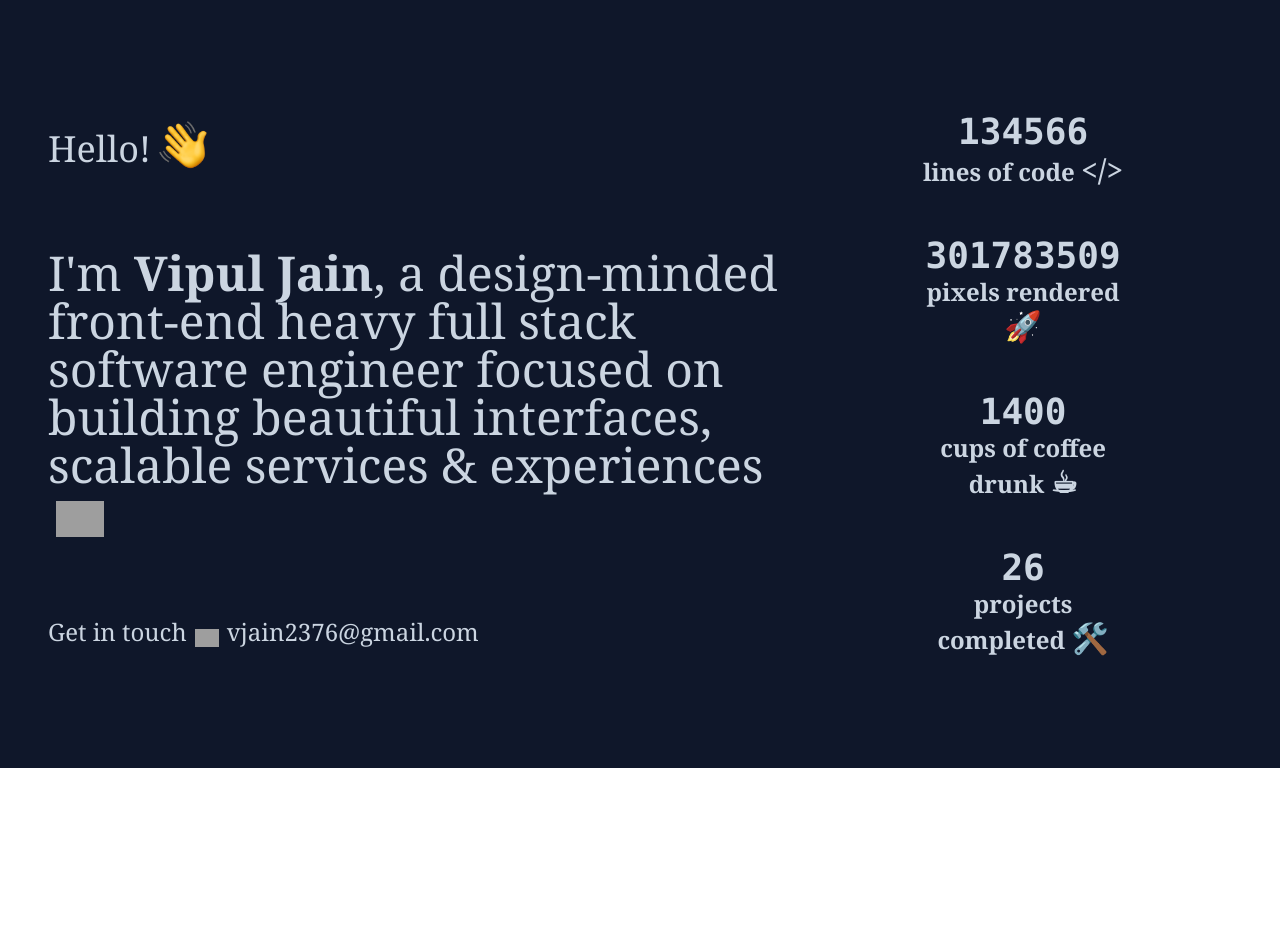
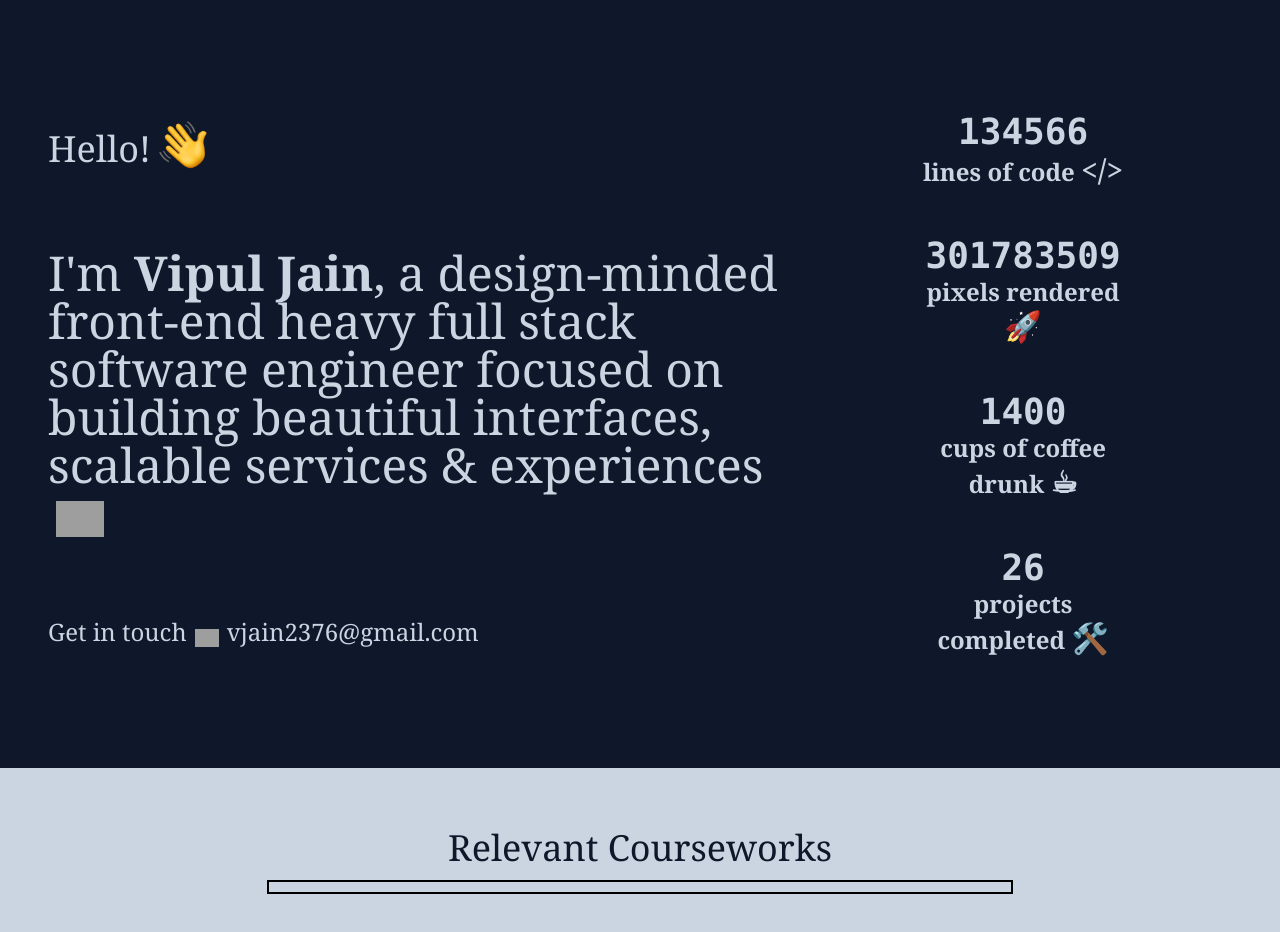
Before and after one commit to vj015/personal-portfolio, a Nuxt app in the folder portfolio/: page / in a window 1280 px wide. Shown: the top 932 px of the page. Before the commit the page ends 800 px from the top, so only its background shows below. Built offline with nearby package versions, Linux system fonts and the light colour scheme; grey boxes are pictures that could not be loaded.

Commit message:
added projects

```diff
--- a/portfolio/app.vue
+++ b/portfolio/app.vue
@@ -1,6 +1,7 @@
 <template>
   <div>
     <Home />
+    <Projects />
   </div>
 </template>
 <script setup lang="ts">
--- /dev/null
+++ b/portfolio/components/Projects.vue
@@ -0,0 +1,13 @@
+<template>
+  <div class="max-h-full max-w-full bg-slate-300 text-slate-900 font-serif px-12 py-12">
+    <div class="max-w-4xl mx-auto flex flex-col items-center">
+        <h1 class="text-3xl sm:text-4xl leading-tight m-3">{{ "Relevant Courseworks" }}</h1>
+        <div class="w-5/6 h-3.5 dummy "></div>
+    </div>
+  </div>
+</template>
+<style>
+.dummy {
+    border: 2px solid black;
+}
+</style>
```
